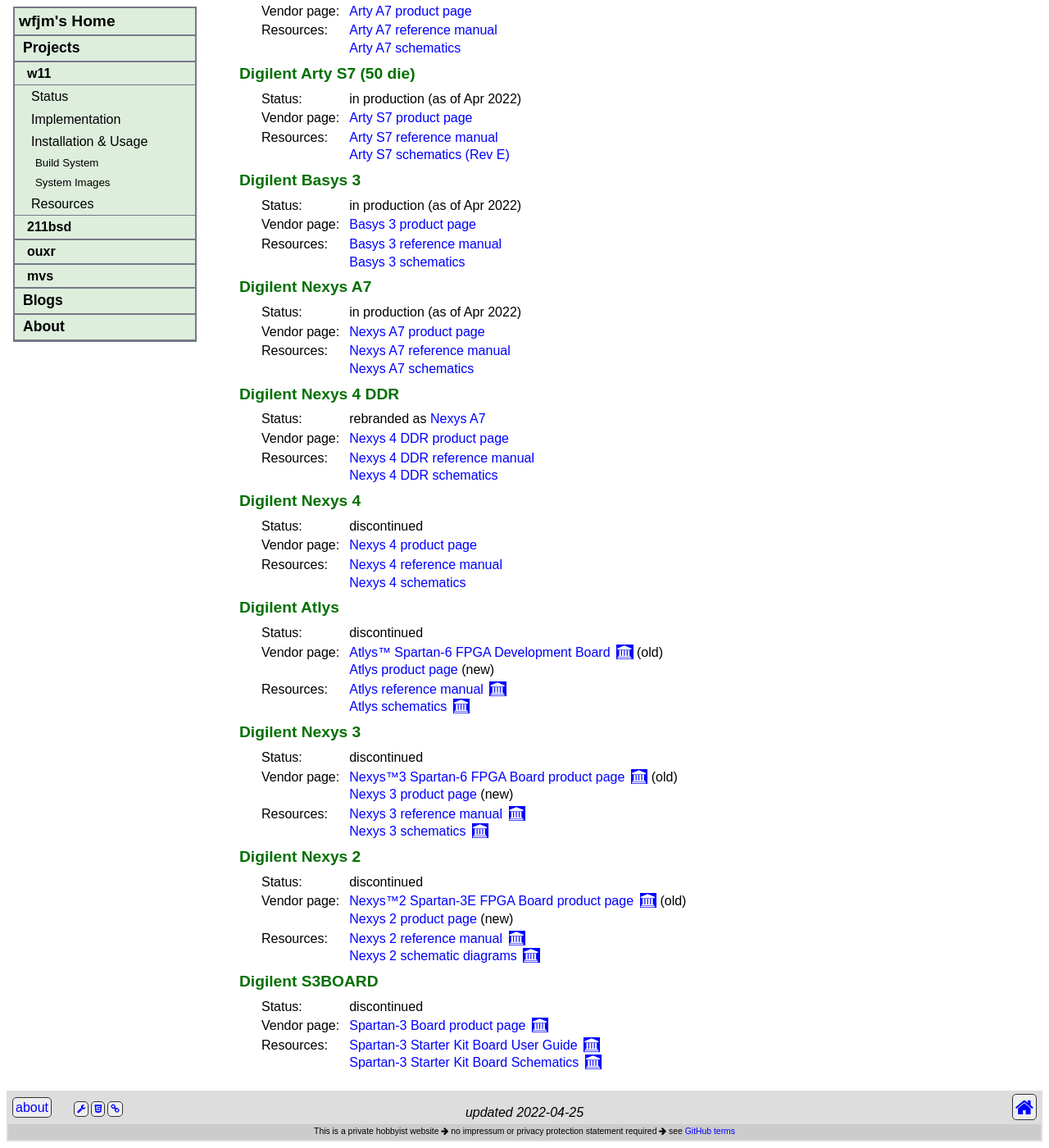
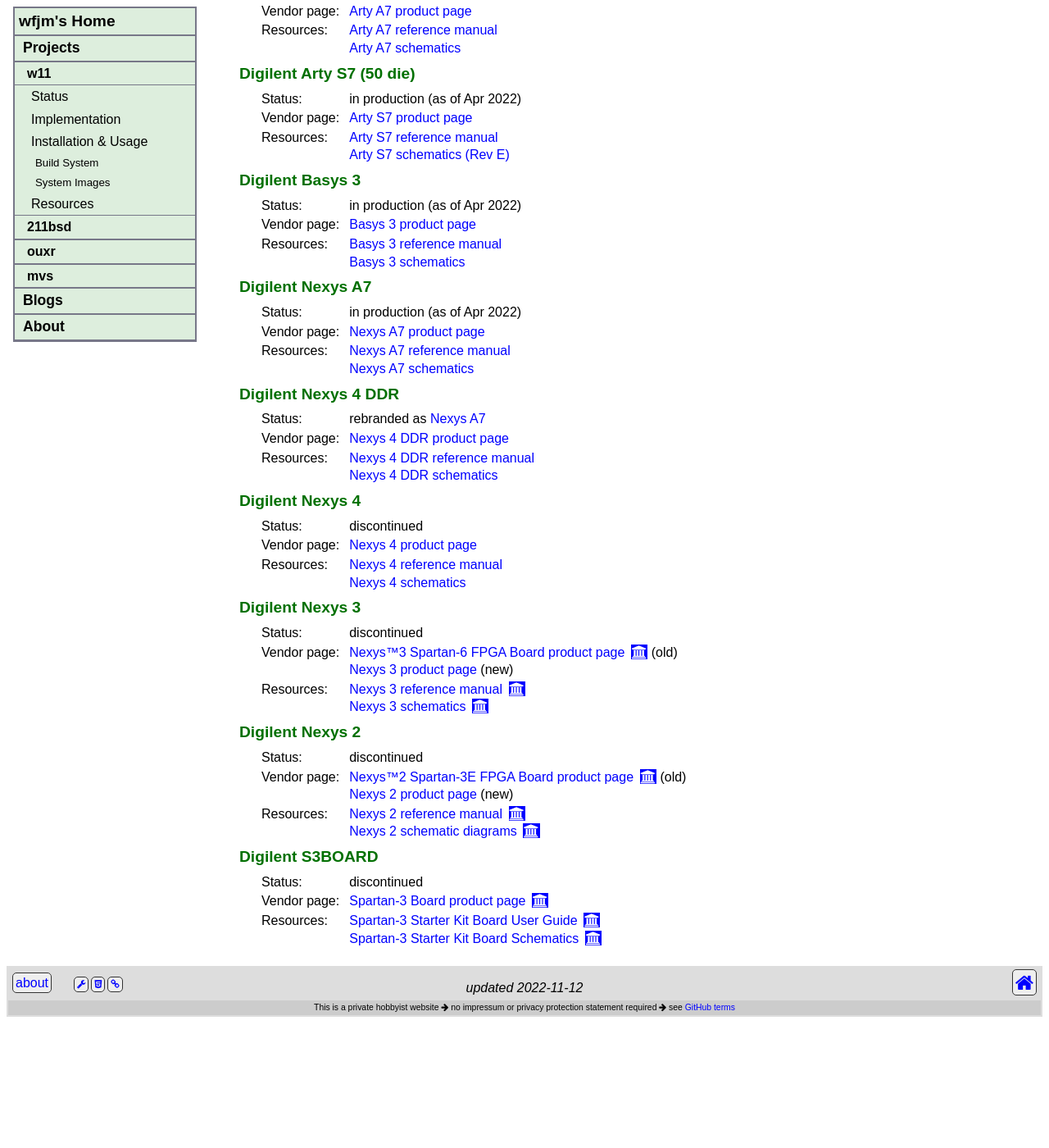
Before and after one commit to wfjm/wfjm.github.io, a Jekyll site: the page built from home/w11/inst/boards.html, in a window 1280 px wide and 1400 px high, scrolled down 764 px. Shown: the whole window at 82% size. Built offline with Jekyll 4.4.1, drawn with Linux system fonts in a browser that asks for light colours; after the commit the page ends 2012 px from its top, so only the background shows below that.

Commit message:
drop Atlys

```diff
--- a/home/w11/impl/dirlayout.html
+++ b/home/w11/impl/dirlayout.html
@@ -2,7 +2,7 @@
 title:  "Directory Layout"
 #
 my:
-  changedate: 2022-07-08
+  changedate: 2022-07-12
 #
   style: |
     .dl {
@@ -34,7 +34,6 @@
   - ["rtl/bplib",                    "- board and component support libs"]
   - ["rtl/bplib/arty",               "  - for Digilent Arty A7 board"]
   - ["rtl/bplib/artys7",             "  - for Digilent Arty S7 board"]
-  - ["rtl/bplib/atlys",              "  - for Digilent Atlys board"]
   - ["rtl/bplib/basys3",             "  - for Digilent Basys3 board"]
   - ["rtl/bplib/cmoda7",             "  - for Digilent Cmod A7 board"]
   - ["rtl/bplib/fx2lib",             "  - for Cypress FX2 USB interface controller"]
--- a/home/w11/inst/boards.html
+++ b/home/w11/inst/boards.html
@@ -2,7 +2,7 @@
 title:  "Used FPGA Boards"
 #
 my:
-  changedate: 2022-04-25
+  changedate: 2022-11-12
   style: |
     dl {
       margin-left: 20px;
@@ -62,7 +62,7 @@
       <td>Artix-7</td>
       <td>xc7a35t-cpg236</td>
       <td>SRAM</td>
-      <td>512k</td>
+      <td style="text-align: right">512k</td>
       <td>yes</td>
     </tr>
     <tr>
@@ -71,7 +71,7 @@
       <td>Artix-7</td>
       <td>xc7a35t-csg324</td>
       <td>DDR3</td>
-      <td>256M</td>
+      <td style="text-align: right">256M</td>
       <td>yes</td>
     </tr>
     <tr>
@@ -80,7 +80,7 @@
       <td>Spartan-7</td>
       <td>xc7s50-csga324</td>
       <td>DDR3</td>
-      <td>256M</td>
+      <td style="text-align: right">256M</td>
       <td>yes</td>
     </tr>
     <tr>
@@ -89,7 +89,7 @@
       <td>Artix-7</td>
       <td>xc7a35t-cpg236</td>
       <td>-</td>
-      <td>-</td>
+      <td style="text-align: right">-</td>
       <td>yes</td>
     </tr>
     <tr>
@@ -98,7 +98,7 @@
       <td>Artix-7</td>
       <td>xc7a100t-cdg324</td>
       <td>DDR2</td>
-      <td>128M</td>
+      <td style="text-align: right">128M</td>
       <td>yes</td>
     </tr>
     <tr>
@@ -107,7 +107,7 @@
       <td>Artix-7</td>
       <td>xc7a100t-cdg324</td>
       <td>PSRAM</td>
-      <td>16M</td>
+      <td style="text-align: right">16M</td>
       <td>yes</td>
     </tr>
     <tr>
@@ -116,7 +116,7 @@
       <td>Spartan-6</td>
       <td>xc6lx16-cs324</td>
       <td>PSRAM</td>
-      <td>16M</td>
+      <td style="text-align: right">16M</td>
       <td>yes</td>
     </tr>
     <tr>
@@ -125,7 +125,7 @@
       <td>Spartan-3</td>
       <td>xc3s500e-fg320</td>
       <td>PSRAM</td>
-      <td>16M</td>
+      <td style="text-align: right">16M</td>
       <td>yes</td>
     </tr>
     <tr>
@@ -134,7 +134,7 @@
       <td>Spartan-3</td>
       <td>xc3s1000-ft256</td>
       <td>SRAM</td>
-      <td>1M</td>
+      <td style="text-align: right">1M</td>
       <td>yes</td>
     </tr>
   </tbody>
@@ -341,42 +341,6 @@
     </table>
   </dd>
 
-  <!-- digi_atlys -->
-  <dt id="digi_atlys">Digilent Atlys</dt>
-  <dd>
-    <table>
-      <tr>
-        <td>Status:</td>
-        <td>discontinued</td>
-      </tr>
-      <tr>
-        <td>Vendor page:</td>
-        <td><ul>
-            <li> {% include wbm-link.html
-         date="20150214020910"
-         link="http://www.digilentinc.com/Products/Detail.cfm?NavPath=2,400,836&Prod=ATLYS"
-         text="Atlys™ Spartan-6 FPGA Development Board" %} (old) </li>
-            <li>
-              <a href="https://reference.digilentinc.com/reference/programmable-logic/atlys/start">
-              Atlys product page </a> (new) </li>
-        </ul></td>
-      </tr>
-      <tr>
-        <td>Resources:</td>
-        <td><ul>
-            <li>{% include wbm-link.html
-          date="20150214020910"
-          link="http://www.digilentinc.com/Data/Products/ATLYS/Atlys_rm_V2.pdf"
-          text="Atlys reference manual" %}</li>
-            <li>{% include wbm-link.html
-          date="20150214020910"
-          link="/http://www.digilentinc.com/Data/Products/ATLYS/Atlys_C2_sch.pdf"
-          text="Atlys schematics" %}</li>
-        </ul></td>
-      </tr>
-    </table>
-  </dd>
-
   <!-- digi_nexys3 -->
   <dt id="digi_nexys3">Digilent Nexys 3</dt>
   <dd>
--- a/home/w11/proj/releases.html
+++ b/home/w11/proj/releases.html
@@ -325,7 +325,7 @@
     fil: doc/README.txt
     nam: README
     txt: Prepare upcoming support for Spartan-6 (Nexys3 and Atlys)
-         and Cypress FX2 USB (Nexys2/3 and atlys)
+         and Cypress FX2 USB (Nexys2/3 and Atlys)
 
   - tag: w11a_V0.53
     dat: 2011-04-17
```
Also changed, not shown: _posts/w11/2019-08-03-board-status.html (+1 -8 lines).
